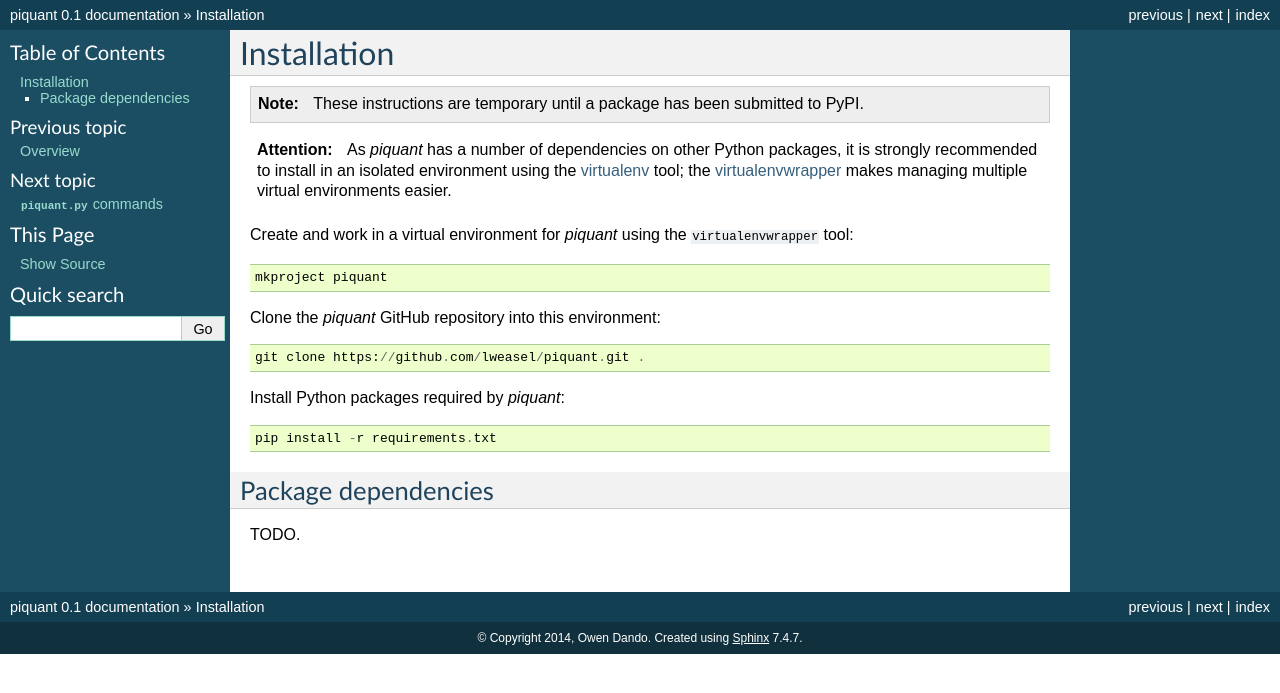
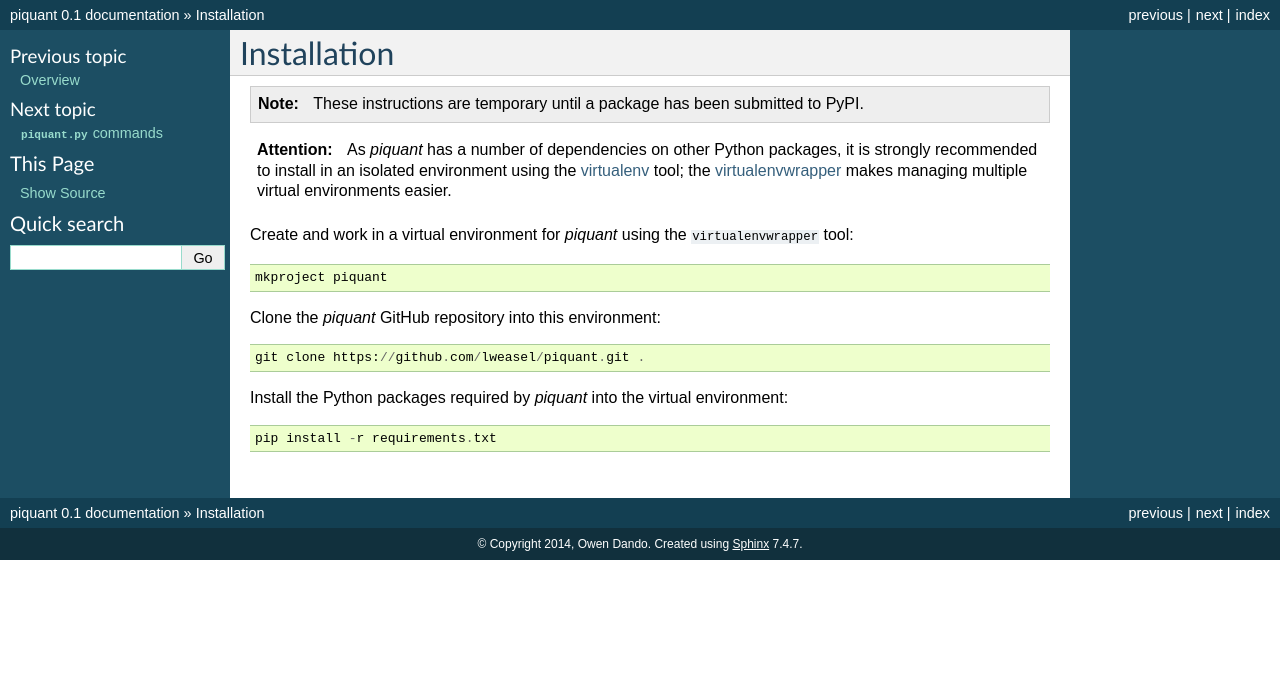
Before and after one commit to lweasel/piquant, a Sphinx documentation site: the page built from docs/installation.rst, in a window 1280 px wide. Shown: the top 693 px of the page. Built offline with Sphinx 7.4.7, drawn with Linux system fonts in a browser that asks for light colours; formulas are drawn with MathJax 3.

Commit message:
Clarification.

```diff
--- a/docs/installation.rst
+++ b/docs/installation.rst
@@ -13,11 +13,6 @@
 
     git clone https://github.com/lweasel/piquant.git .
 
-Install Python packages required by *piquant*::
+Install the Python packages required by *piquant* into the virtual environment::
 
     pip install -r requirements.txt
-
-Package dependencies
---------------------
-
-TODO.
```
